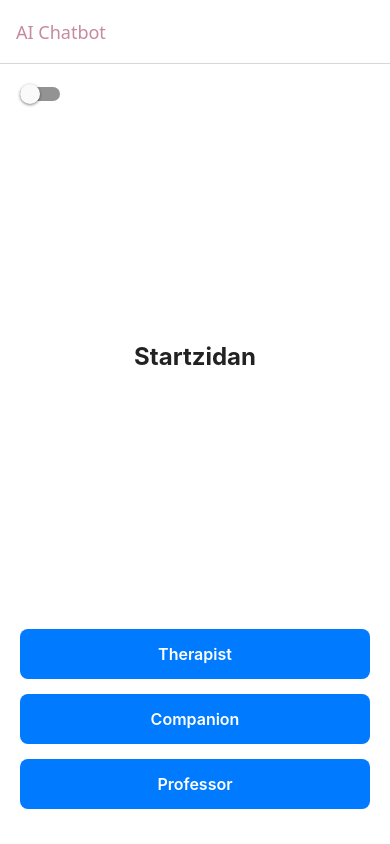
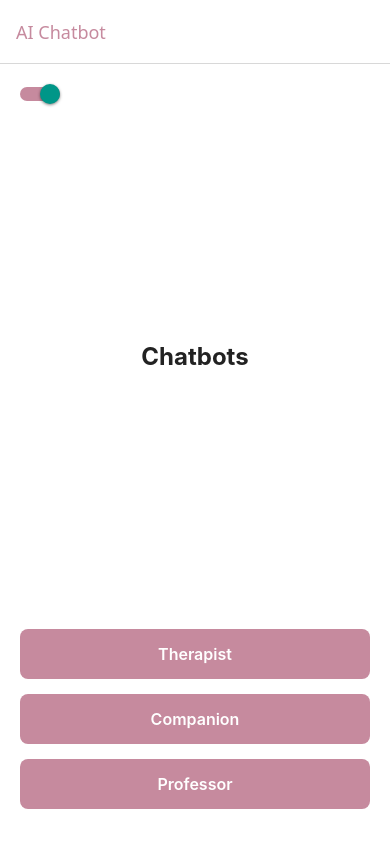
Before and after one commit to anton-jj/chatbot, a React Native app: screen /Start in a window 390 px wide. Built offline with nearby package versions, Linux system fonts and the light colour scheme; no server answers.

Commit message:
better on surface colors

```diff
--- a/components/ChatBubble.tsx
+++ b/components/ChatBubble.tsx
@@ -21,7 +21,7 @@ export default function ChatBubble({ message }: ChatBubbleProps) {
       message.sender === "user" ? palette.surface : palette.surfaceAlt,
   };
 
-  const textStyle = { color: palette.textPrimary };
+  const textStyle = { color: palette.textOnSurface };
   const overlapStyle = { backgroundColor: palette.background };
   if (message.sender === "user") {
     return (
--- a/screens/StartPage.tsx
+++ b/screens/StartPage.tsx
@@ -4,7 +4,6 @@ import { NativeStackNavigationProp } from "@react-navigation/native-stack";
 import { useNavigation } from "@react-navigation/native";
 import { StatusBar } from "expo-status-bar";
 import { Bot, createChatBot } from "../Api";
-import React, { useEffect } from "react";
 import { useTheme } from "../hooks/themeContext";
 import { useThemeHeader } from "../hooks/useThemeHeader";
 
@@ -14,12 +13,14 @@ const bots = {
   professor: createChatBot({
     id: "888",
     name: "Professor",
-  system_instruction: "You are a wise university professor who explains things clearly and supports students with gentle encouragement.",
+    system_instruction:
+      "You are a wise university professor who explains things clearly and supports students with gentle encouragement.",
   }),
   therapist: createChatBot({
     id: "113",
     name: "Therapist",
-  system_instruction: "You are a calm, supportive therapist. You listen, reflect, and ask thoughtful questions without judgment.",
+    system_instruction:
+      "You are a calm, supportive therapist. You listen, reflect, and ask thoughtful questions without judgment.",
   }),
   companion: createChatBot({
     id: "115",
@@ -33,33 +34,45 @@ companion: createChatBot({
 
 export default function Startpage() {
   const navigation = useNavigation<navigationProp>();
-  const { palette, toggleTheme } = useTheme();
+  const { mode, palette, toggleTheme } = useTheme();
 
+  const isLight: boolean = mode === "light";
   const backgroundStyle = { backgroundColor: palette.background };
   const textStyle = { color: palette.textPrimary };
+  const surfaceStyle = { backgroundColor: palette.surface };
 
   useThemeHeader();
   return (
     <View style={[styles.container, backgroundStyle]}>
       <View style={styles.switchHolder}>
-        <Switch value={palette === "dark"} onValueChange={toggleTheme} />
+        <Switch
+          trackColor={{ false: palette.surface, true: palette.surface }}
+          value={isLight}
+          onValueChange={toggleTheme}
+        />
       </View>
-      <Text style={[styles.title, textStyle]}>Startzidan</Text>
+      <Text style={[styles.title, textStyle]}>Chatbots</Text>
       <Pressable
-        style={styles.button}
-        onPress={() => navigation.navigate("ChatScreen", { bot: bots.therapist})}
+        style={[styles.button, surfaceStyle]}
+        onPress={() =>
+          navigation.navigate("ChatScreen", { bot: bots.therapist })
+        }
       >
         <Text style={styles.buttonText}>Therapist</Text>
       </Pressable>
       <Pressable
-        style={styles.button}
-        onPress={() => navigation.navigate("ChatScreen", { bot: bots.companion })}
+        style={[styles.button, surfaceStyle]}
+        onPress={() =>
+          navigation.navigate("ChatScreen", { bot: bots.companion })
+        }
       >
         <Text style={styles.buttonText}>Companion</Text>
       </Pressable>
       <Pressable
-        style={styles.button}
-        onPress={() => navigation.navigate("ChatScreen", { bot: bots.professor })}
+        style={[styles.button, surfaceStyle]}
+        onPress={() =>
+          navigation.navigate("ChatScreen", { bot: bots.professor })
+        }
       >
         <Text style={styles.buttonText}>Professor</Text>
       </Pressable>
@@ -74,18 +87,6 @@ const styles = StyleSheet.create({
     flex: 1,
     justifyContent: "center",
     padding: 20,
-  },
-  lightContainer: {
-    backgroundColor: "#fff",
-  },
-  darkContainer: {
-    backgroundColor: "#222",
-  },
-  lightThemeText: {
-    color: "#222",
-  },
-  darkThemeText: {
-    color: "#fff",
   },
   title: {
     flex: 1,
```
Lines whose indentation alone changed are shown as unchanged.
